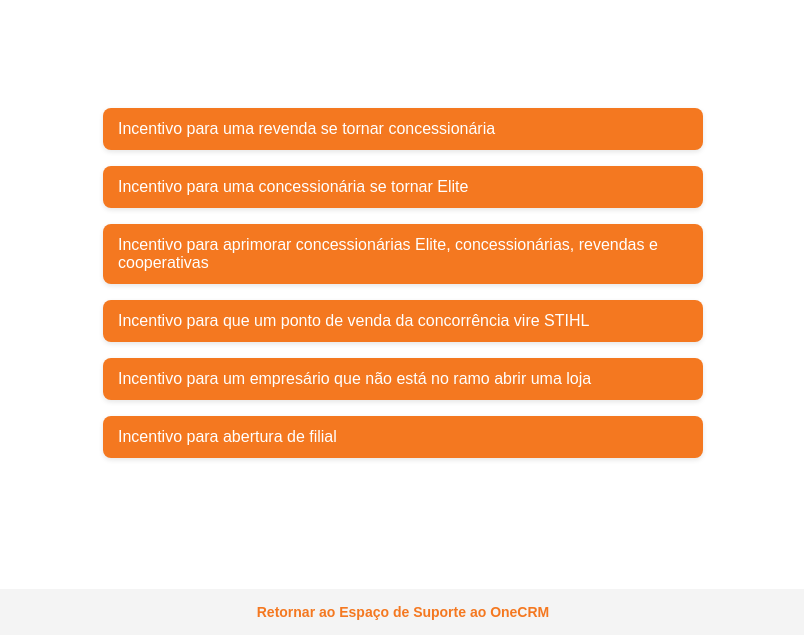
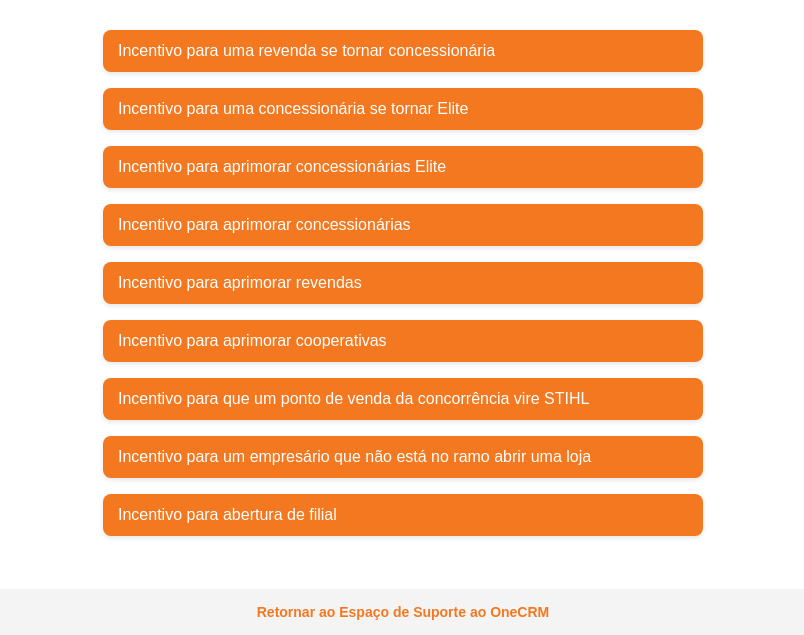
Before and after one commit to vivimaltha/botoes-trade, a plain HTML site: page index.html in a window 1280 px wide. Shown: the part 165-800 px from the top of the page, without its empty margins (237-1041 px from the left). Drawn offline with Linux system fonts and the light colour scheme.

Commit message:
Atualização - Solicitada por Daniel Sprenger

```diff
--- a/index.html
+++ b/index.html
@@ -114,8 +114,23 @@
       <span class="feedback">✅ Copiado!</span>
     </button>
 
-    <button class="botao" onclick="copiarTexto(this, 'Incentivo para aprimorar concessionárias Elite, concessionárias, revendas e cooperativas')">
-      Incentivo para aprimorar concessionárias Elite, concessionárias, revendas e cooperativas
+    <button class="botao" onclick="copiarTexto(this, 'Incentivo para aprimorar concessionárias Elite')">
+      Incentivo para aprimorar concessionárias Elite
+      <span class="feedback">✅ Copiado!</span>
+    </button>
+
+    <button class="botao" onclick="copiarTexto(this, 'Incentivo para aprimorar concessionárias')">
+      Incentivo para aprimorar concessionárias
+      <span class="feedback">✅ Copiado!</span>
+    </button>
+
+    <button class="botao" onclick="copiarTexto(this, 'Incentivo para aprimorar revendas')">
+      Incentivo para aprimorar revendas
+      <span class="feedback">✅ Copiado!</span>
+    </button>
+
+    <button class="botao" onclick="copiarTexto(this, 'Incentivo para aprimorar cooperativas')">
+      Incentivo para aprimorar cooperativas
       <span class="feedback">✅ Copiado!</span>
     </button>
 
@@ -163,4 +178,5 @@
   </script>
 
 </body>
+
 </html>
```
